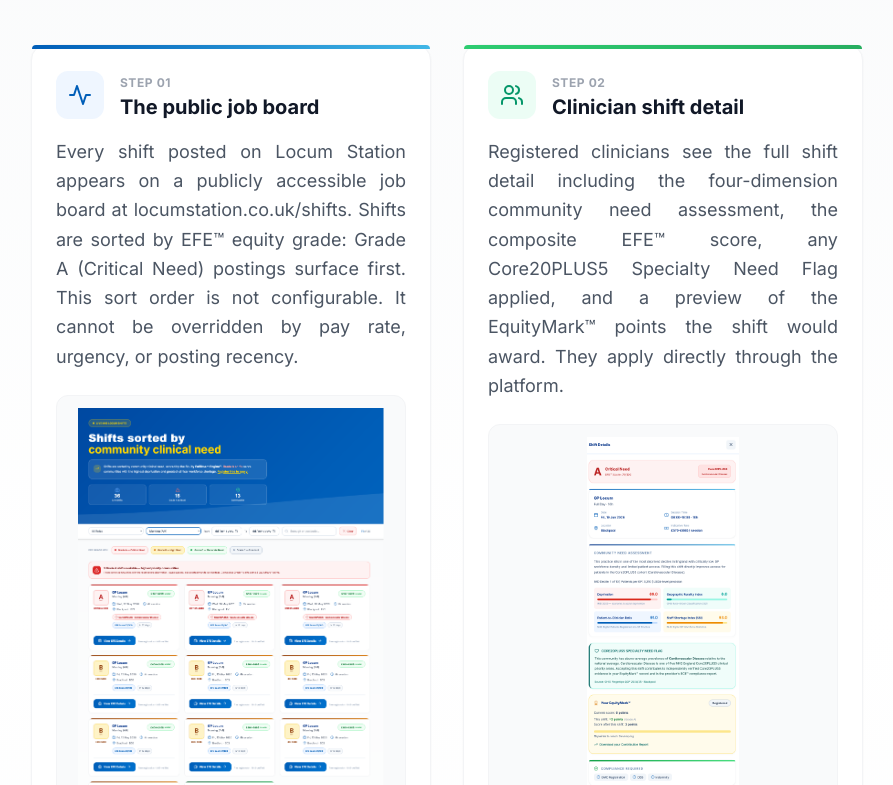
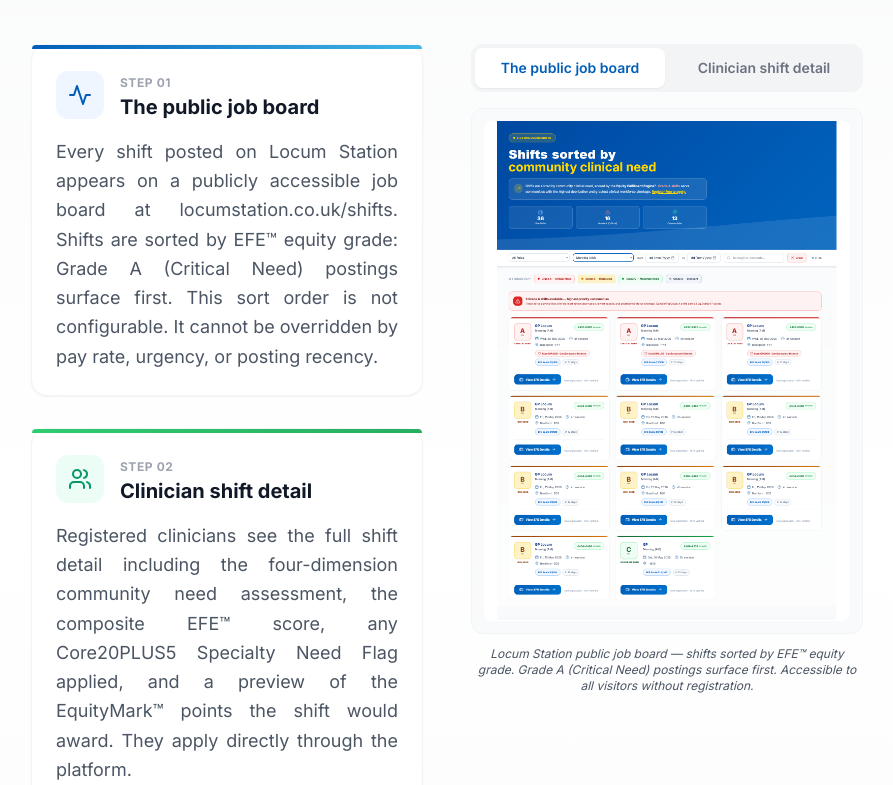
Before and after one commit to priopraos/priopraos-website, a React (Vite) app: page /locum-station in a window 1280 px wide. Shown: the part 1467-2252 px from the top of the page, without its empty margins (193-1086 px from the left). Built offline with nearby package versions, Linux system fonts and the light colour scheme; no server answers.

Commit message:
Deploy: 2026-06-09 04:14:27

```diff
--- a/src/pages/LocumStation.tsx
+++ b/src/pages/LocumStation.tsx
@@ -8,11 +8,12 @@
 const JOB_BOARD_CAPTION =
   'Locum Station public job board — shifts sorted by EFE™ equity grade. Grade A (Critical Need) postings surface first. Accessible to all visitors without registration.';
 const SHIFT_DETAIL_CAPTION =
-  'Clinician shift detail view — community need profile, four dimension scores with named government data sources, Core20PLUS5 flag status, and EquityMark™ points preview displayed before the clinician applies.';
+  'Locum Station clinician shift detail view — community need profile, four dimension scores with named government data sources, Core20PLUS5 flag status, and EquityMark™ points preview displayed before the clinician applies.';
 
 const LocumStation = () => {
   const [lightboxImage, setLightboxImage] = useState<string | null>(null);
   const [lightboxAlt, setLightboxAlt] = useState('');
+  const [activeView, setActiveView] = useState<'jobBoard' | 'shiftDetail'>('jobBoard');
 
   return (
     <div className="bg-white">
@@ -110,7 +111,10 @@
           </ScrollReveal>
 
                     <ScrollReveal delay={150}>
-            <div className="grid md:grid-cols-2 gap-8">
+            <div className="grid md:grid-cols-2 gap-8 lg:gap-12 items-start">
+              {/* LEFT: Text content — both steps stacked */}
+              <div className="space-y-8">
+                {/* Step 01 */}
                 <div className="group relative bg-white rounded-2xl border border-gray-100 p-6 shadow-sm">
                   <div className="absolute top-0 inset-x-0 h-1 rounded-t-2xl bg-gradient-to-r from-[#005EB8] to-[#41B6E6]" />
                   <div className="flex items-center gap-4 mb-4">
@@ -122,10 +126,62 @@
                       <h3 className="text-xl font-bold text-gray-900">The public job board</h3>
                     </div>
                   </div>
-                <p className="text-lg text-gray-600 leading-relaxed mb-6 text-left md:text-justify">
+                  <p className="text-lg text-gray-600 leading-relaxed text-left md:text-justify">
                     Every shift posted on Locum Station appears on a publicly accessible job board at locumstation.co.uk/shifts. Shifts are sorted by EFE™ equity grade: Grade A (Critical Need) postings surface first. This sort order is not configurable. It cannot be overridden by pay rate, urgency, or posting recency.
                   </p>
+                </div>
+
+                {/* Step 02 */}
+                <div className="group relative bg-white rounded-2xl border border-gray-100 p-6 shadow-sm">
+                  <div className="absolute top-0 inset-x-0 h-1 rounded-t-2xl bg-gradient-to-r from-[#2ECC71] to-[#27AE60]" />
+                  <div className="flex items-center gap-4 mb-4">
+                    <div className="flex items-center justify-center w-12 h-12 rounded-xl bg-emerald-50">
+                      <Users className="w-6 h-6 text-emerald-600" />
+                    </div>
+                    <div>
+                      <span className="text-xs font-bold tracking-wider text-gray-400 uppercase">Step 02</span>
+                      <h3 className="text-xl font-bold text-gray-900">Clinician shift detail</h3>
+                    </div>
+                  </div>
+                  <p className="text-lg text-gray-600 leading-relaxed text-left md:text-justify">
+                    Registered clinicians see the full shift detail including the four-dimension community need assessment, the composite EFE™ score, any Core20PLUS5 Specialty Need Flag applied, and a preview of the EquityMark™ points the shift would award. They apply directly through the platform.
+                  </p>
+                </div>
+              </div>
+
+              {/* RIGHT: Image display with toggle switch */}
+              <div className="sticky top-8">
+                {/* Toggle switch */}
+                <div className="flex items-center justify-center gap-1 bg-gray-100 rounded-xl p-1 mb-4 w-full max-w-md mx-auto">
+                  <button
+                    type="button"
+                    onClick={() => setActiveView('jobBoard')}
+                    className={`flex-1 px-4 py-2.5 rounded-lg text-sm font-semibold transition-all duration-200 ${
+                      activeView === 'jobBoard'
+                        ? 'bg-white text-[#005EB8] shadow-sm'
+                        : 'text-gray-500 hover:text-gray-700'
+                    }`}
+                  >
+                    <span className="hidden sm:inline">The public job board</span>
+                    <span className="sm:hidden">Job board</span>
+                  </button>
+                  <button
+                    type="button"
+                    onClick={() => setActiveView('shiftDetail')}
+                    className={`flex-1 px-4 py-2.5 rounded-lg text-sm font-semibold transition-all duration-200 ${
+                      activeView === 'shiftDetail'
+                        ? 'bg-white text-emerald-600 shadow-sm'
+                        : 'text-gray-500 hover:text-gray-700'
+                    }`}
+                  >
+                    <span className="hidden sm:inline">Clinician shift detail</span>
+                    <span className="sm:hidden">Shift detail</span>
+                  </button>
+                </div>
+
+                {/* Image display */}
                 <div className="rounded-xl border border-gray-100 bg-gray-50 p-2 md:p-3">
+                  {activeView === 'jobBoard' ? (
                     <button
                       type="button"
                       onClick={() => {
@@ -138,7 +194,7 @@
                       <img
                         src="/24.png"
                         alt={JOB_BOARD_CAPTION}
-                      className="w-full h-auto max-h-[450px] object-contain object-center rounded-lg cursor-zoom-in transition-transform duration-300 group-hover/image:scale-[1.02]"
+                        className="w-full h-auto max-h-[500px] object-contain object-center bg-white rounded-lg cursor-zoom-in transition-transform duration-300 group-hover/image:scale-[1.02]"
                       />
                       <div className="absolute inset-0 flex items-center justify-center opacity-0 group-hover/image:opacity-100 transition-opacity duration-300 rounded-lg pointer-events-none">
                         <div className="bg-black/40 rounded-full p-3 backdrop-blur-sm">
@@ -146,27 +202,7 @@
                         </div>
                       </div>
                     </button>
-                </div>
-                <p className="text-[11px] sm:text-xs text-gray-600 italic text-center mt-3 leading-relaxed px-1">
-                  {JOB_BOARD_CAPTION}
-                </p>
-              </div>
-              <div className="group relative bg-white rounded-2xl border border-gray-100 p-6 shadow-sm">
-                <div className="absolute top-0 inset-x-0 h-1 rounded-t-2xl bg-gradient-to-r from-[#2ECC71] to-[#27AE60]" />
-                <div className="flex items-center gap-4 mb-4">
-                  <div className="flex items-center justify-center w-12 h-12 rounded-xl bg-emerald-50">
-                    <Users className="w-6 h-6 text-emerald-600" />
-                  </div>
-                  <div>
-                    <span className="text-xs font-bold tracking-wider text-gray-400 uppercase">Step 02</span>
-                    <h3 className="text-xl font-bold text-gray-900">Clinician shift detail</h3>
-                  </div>
-                </div>
-                <p className="text-lg text-gray-600 leading-relaxed mb-6 text-left md:text-justify">
-                  Registered clinicians see the full shift detail including the four-dimension community need assessment, the composite EFE™ score, any Core20PLUS5 Specialty Need Flag applied, and a preview of the EquityMark™ points the shift would award. They apply directly through the platform.
-                </p>
-                <div className="flex flex-col items-center w-full">
-                  <div className="rounded-xl border border-gray-100 bg-gray-50 p-2 md:p-3 w-full">
+                  ) : (
                     <button
                       type="button"
                                             onClick={() => {
@@ -179,7 +215,7 @@
                       <img
                         src="/Locum%20Station%20sd.png"
                         alt={SHIFT_DETAIL_CAPTION}
-                        className="w-full h-auto max-h-[450px] object-contain object-center rounded-md cursor-zoom-in transition-transform duration-300 group-hover/image:scale-[1.02]"
+                        className="w-full h-auto max-h-[500px] object-contain object-center bg-white rounded-lg cursor-zoom-in transition-transform duration-300 group-hover/image:scale-[1.02]"
                       />
                       <div className="absolute inset-0 flex items-center justify-center opacity-0 group-hover/image:opacity-100 transition-opacity duration-300 rounded-lg pointer-events-none">
                         <div className="bg-black/40 rounded-full p-3 backdrop-blur-sm">
@@ -187,11 +223,13 @@
                         </div>
                       </div>
                     </button>
+                  )}
                 </div>
+
+                {/* Caption */}
                 <p className="text-[11px] sm:text-xs text-gray-600 italic text-center mt-3 leading-relaxed px-1">
-                    {SHIFT_DETAIL_CAPTION}
+                  {activeView === 'jobBoard' ? JOB_BOARD_CAPTION : SHIFT_DETAIL_CAPTION}
                 </p>
-                </div>
               </div>
             </div>
           </ScrollReveal>
```
Also changed, not shown: public/Locum Station sd.png. Lines whose indentation alone changed are shown as unchanged.
